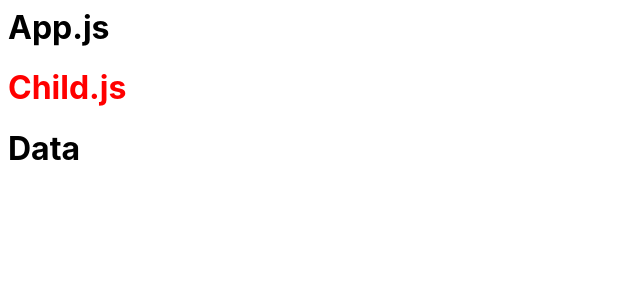
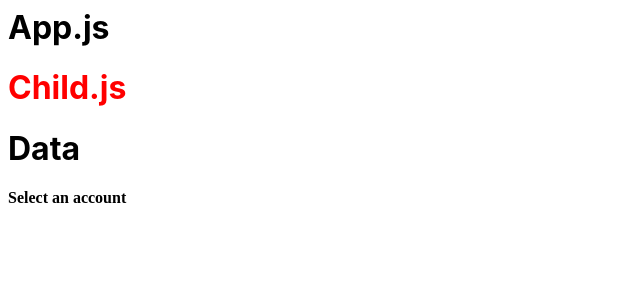
Before and after one commit to chandrashekhar-meshram/Panorbit-Assignment, a React (Create React App) app: page / in a window 1280 px wide. Shown: the top 300 px of the page, without its empty margins (0-640 px from the left). Built offline with nearby package versions, Linux system fonts and the light colour scheme; no server answers.

Commit message:
Allusers and Singleuser file created

```diff
--- a/src/App.js
+++ b/src/App.js
@@ -2,18 +2,21 @@ import React, {createContext, useState} from "react";
 import "./style.css";
 import Child from './Child';
 import Data from './Data';
+import AllUsers from './pages/AllUsers';
 
 export const GlobalContext = createContext();
 
-export default function App() {
+ const App = ()=> {
   const [color, setColor] = useState('red');
-
 
   return (
     <GlobalContext.Provider value={{appColor:color}}>
       <h1>App.js</h1>
       <Child />
       <Data />
+      <AllUsers />
     </GlobalContext.Provider>
   );
 }
+
+export default App;
--- /dev/null
+++ b/src/pages/AllUsers.js
@@ -0,0 +1,26 @@
+import React from 'react';
+
+const AllUsers = () => {
+  return (
+    <section className="allusers">
+      <div className="container">
+        <div className="users">
+          <h4>Select an account</h4>
+          <div className="users-list">
+            {/* <UserList users={props.users} /> */}
+          </div>
+        </div>
+      </div>
+    </section>
+  );
+};
+
+
+// const AllUsers = () => {
+
+//   return (
+//     <h1>AllUsers.js</h1>
+//   );
+// };
+
+export default AllUsers;
--- /dev/null
+++ b/src/pages/Allusers.css
@@ -0,0 +1,18 @@
+.allusers {
+  position: relative;
+}
+
+.container {
+  width: 600px;
+  height: 600px;
+  box-shadow: rgba(100, 100, 111, 0.2) 0px 7px 29px 0px;
+  margin: 4rem auto;
+  border-radius: 20px;
+}
+
+.users h4 {
+  text-align: center;
+  font-size: 1.5rem;
+  font-weight: 500;
+  color: grey;
+}
```
Also changed, not shown: src/pages/SingleDetails.js (added, +7 -0 lines), src/pages/SingleDetails.css (added).
